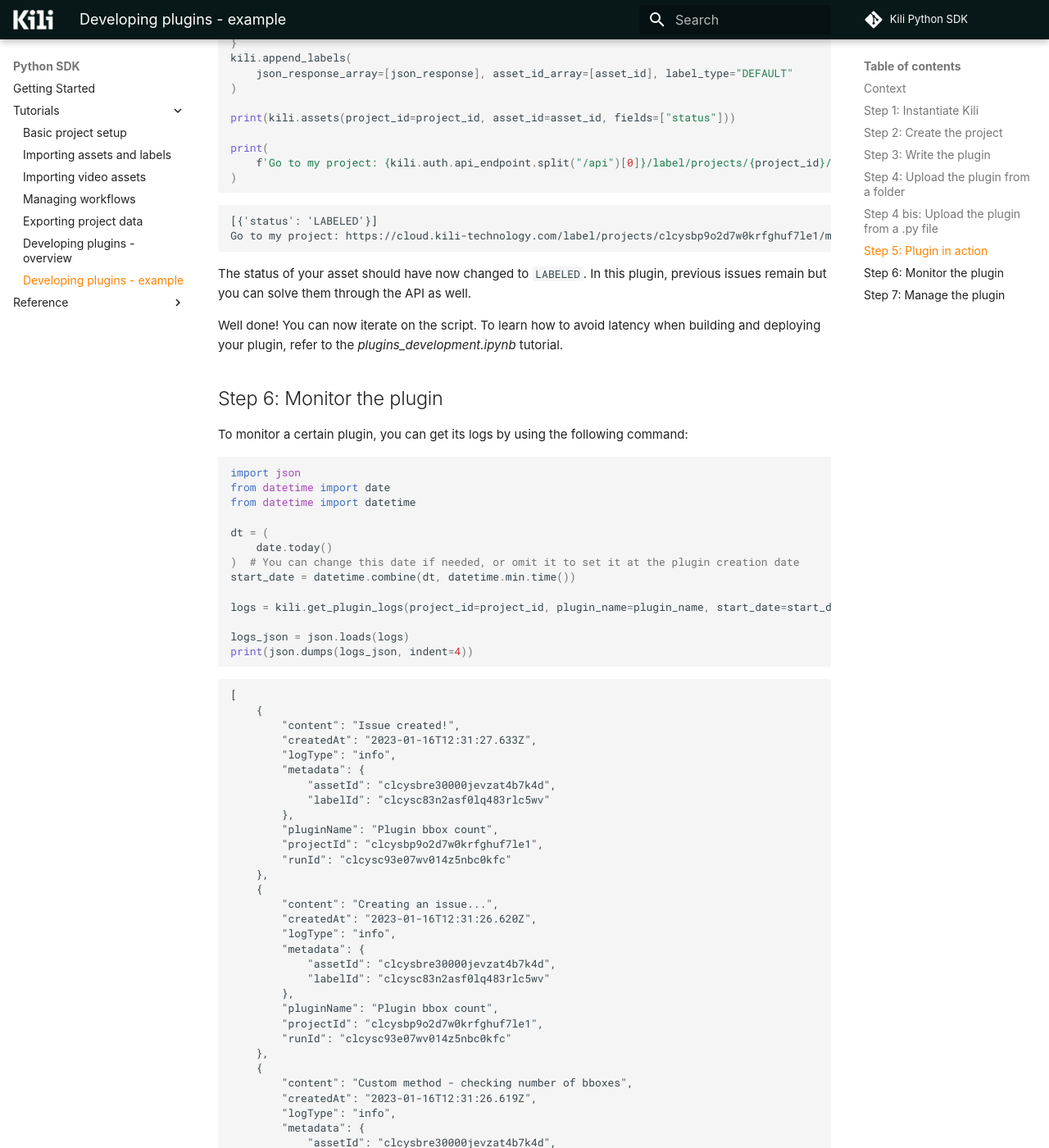
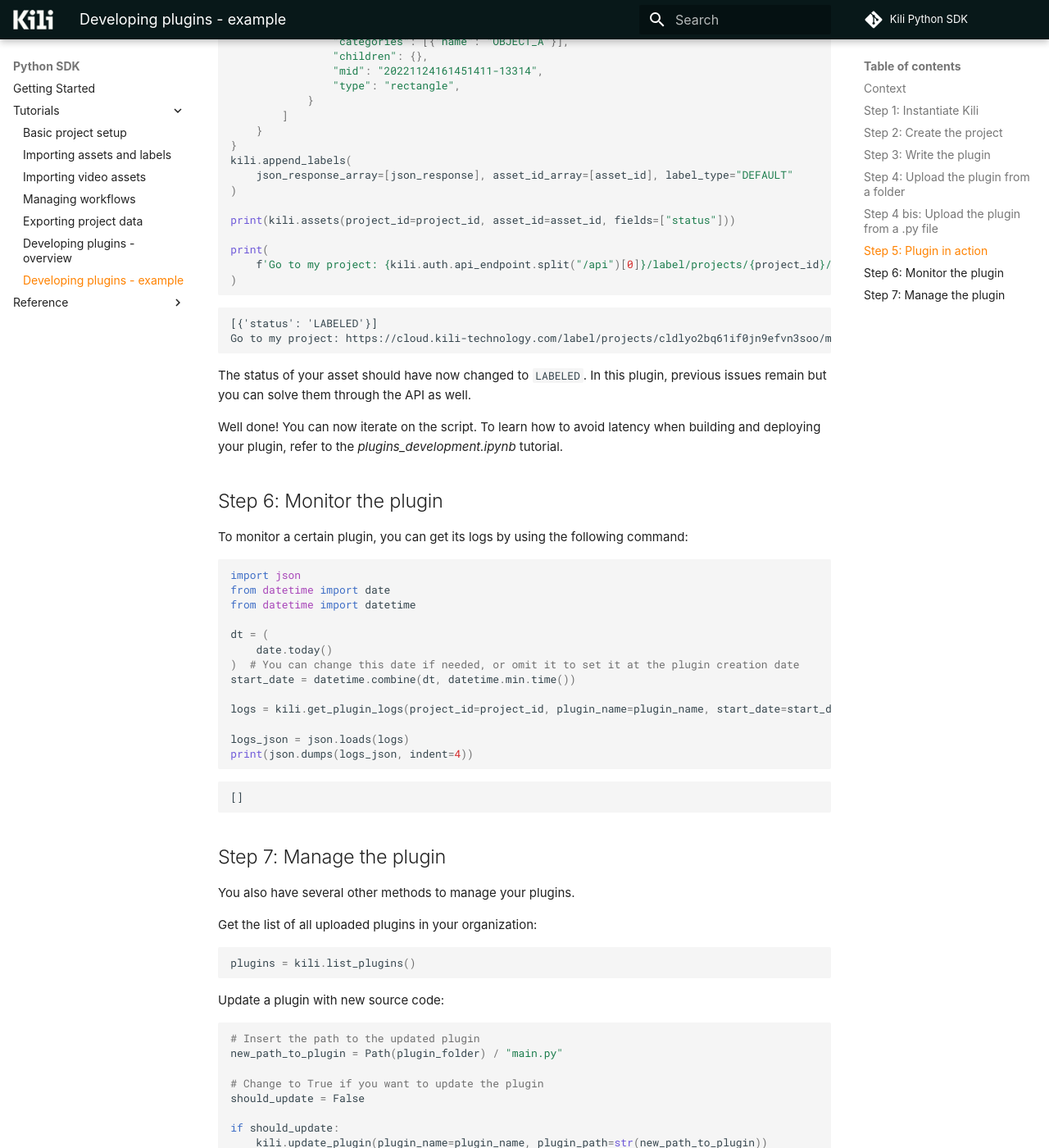
Before and after one commit to kili-technology/kili-python-sdk, an MkDocs documentation site: the page built from docs/sdk/tutorials/plugins_example.md, in a window 1280 px wide and 1400 px high, scrolled down 6772 px. Shown: the whole window at 82% size. Built offline with MkDocs 1.6.1 and Material for MkDocs 9.7.7, drawn with Linux system fonts in a browser that asks for light colours; some web fonts are replaced; comment, search, counter and statistics services are not loaded; the version menu is left out; some of the changed text lies outside the part shown.

Commit message:
fix: fix notebook

````diff
--- a/docs/sdk/tutorials/plugins_example.md
+++ b/docs/sdk/tutorials/plugins_example.md
@@ -14,7 +14,7 @@
 
 
 ```python
-!pip install  kili
+!pip install kili
 ```
 
 
@@ -80,7 +80,7 @@
 print(f"Created project {project_id}")
 ```
 
-    Created project clcysbp9o2d7w0krfghuf7le1
+    Created project cldlyo2bq61if0jn9efvn3soo
 
 
 Upload an asset:
@@ -96,8 +96,6 @@
 
 asset_id = list(kili.assets(project_id=project_id, fields=["id"], disable_tqdm=True))[0]["id"]
 ```
-
-
 
 This project has one job of bounding box creation with two categories.
 
@@ -226,7 +224,7 @@
 kili.activate_plugin_on_project(plugin_name, project_id=project_id);
 ```
 
-    Plugin with name "Plugin bbox count" activated on project "clcysbp9o2d7w0krfghuf7le1"
+    Plugin with name "Plugin bbox count" activated on project "cldlyo2bq61if0jn9efvn3soo"
 
 
 ## Step 4 bis: Upload the plugin from a .py file
@@ -249,10 +247,17 @@
     print(str(error))
 ```
 
+    Hint: A plugin with this name already exist, if you want to override it you can use the command kili.update_plugin(plugin_path="plugin_folder/main.py", plugin_name="Plugin bbox count")
+    error: "[pluginsError] An error occured handling your plugin -- This can be due to: 400: Bad Request: createPlugin: an entity Plugin already exists with value "Plugin bbox count" for field 'name' | trace : false"
+
+
 
 ```python
 kili.activate_plugin_on_project(plugin_name, project_id=project_id);
 ```
+
+    Warning: A plugin with the name "Plugin bbox count" is already activated on the project with id "cldlyo2bq61if0jn9efvn3soo"
+
 
 ## Step 5: Plugin in action
 
@@ -332,7 +337,7 @@
 
 
 
-    [{'id': 'clcysc83n2asf0lq483rlc5wv'}]
+    [{'id': 'cldlyovj52lfr0joi831qfbao'}]
 
 
 
@@ -355,7 +360,7 @@
 
 
     [{'issues': [], 'status': 'LABELED'}]
-    Go to my project: https://cloud.kili-technology.com/label/projects/clcysbp9o2d7w0krfghuf7le1/menu/queue
+    Go to my project: https://cloud.kili-technology.com/label/projects/cldlyo2bq61if0jn9efvn3soo/menu/queue
 
 
 
@@ -402,7 +407,7 @@
 
 
     [{'status': 'LABELED'}]
-    Go to my project: https://cloud.kili-technology.com/label/projects/clcysbp9o2d7w0krfghuf7le1/menu/queue
+    Go to my project: https://cloud.kili-technology.com/label/projects/cldlyo2bq61if0jn9efvn3soo/menu/queue
 
 
 
@@ -432,56 +437,7 @@
 print(json.dumps(logs_json, indent=4))
 ```
 
-    [
-        {
-            "content": "Issue created!",
-            "createdAt": "2023-01-16T12:31:27.633Z",
-            "logType": "info",
-            "metadata": {
-                "assetId": "clcysbre30000jevzat4b7k4d",
-                "labelId": "clcysc83n2asf0lq483rlc5wv"
-            },
-            "pluginName": "Plugin bbox count",
-            "projectId": "clcysbp9o2d7w0krfghuf7le1",
-            "runId": "clcysc93e07wv014z5nbc0kfc"
-        },
-        {
-            "content": "Creating an issue...",
-            "createdAt": "2023-01-16T12:31:26.620Z",
-            "logType": "info",
-            "metadata": {
-                "assetId": "clcysbre30000jevzat4b7k4d",
-                "labelId": "clcysc83n2asf0lq483rlc5wv"
-            },
-            "pluginName": "Plugin bbox count",
-            "projectId": "clcysbp9o2d7w0krfghuf7le1",
-            "runId": "clcysc93e07wv014z5nbc0kfc"
-        },
-        {
-            "content": "Custom method - checking number of bboxes",
-            "createdAt": "2023-01-16T12:31:26.619Z",
-            "logType": "info",
-            "metadata": {
-                "assetId": "clcysbre30000jevzat4b7k4d",
-                "labelId": "clcysc83n2asf0lq483rlc5wv"
-            },
-            "pluginName": "Plugin bbox count",
-            "projectId": "clcysbp9o2d7w0krfghuf7le1",
-            "runId": "clcysc93e07wv014z5nbc0kfc"
-        },
-        {
-            "content": "On submit called",
-            "createdAt": "2023-01-16T12:31:26.619Z",
-            "logType": "info",
-            "metadata": {
-                "assetId": "clcysbre30000jevzat4b7k4d",
-                "labelId": "clcysc83n2asf0lq483rlc5wv"
-            },
-            "pluginName": "Plugin bbox count",
-            "projectId": "clcysbp9o2d7w0krfghuf7le1",
-            "runId": "clcysc93e07wv014z5nbc0kfc"
-        }
-    ]
+    []
 
 
 ## Step 7: Manage the plugin
@@ -516,7 +472,7 @@
 kili.deactivate_plugin_on_project(plugin_name=plugin_name, project_id=project_id);
 ```
 
-    Plugin Plugin bbox count deactivated on project clcysbp9o2d7w0krfghuf7le1
+    Plugin Plugin bbox count deactivated on project cldlyo2bq61if0jn9efvn3soo
 
 
 Delete the plugin completely (deactivates the plugin from all projects):
````
Also changed, not shown: other parts of docs/sdk/tutorials/plugins_example.md (+2 -2 lines), 1 other file.
